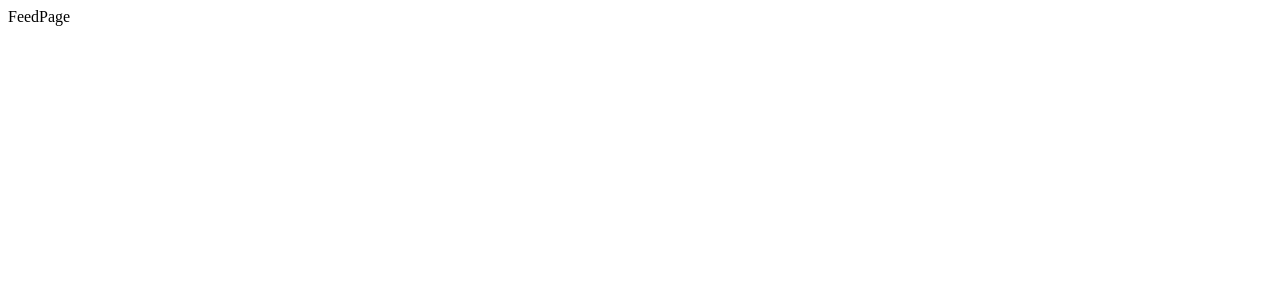
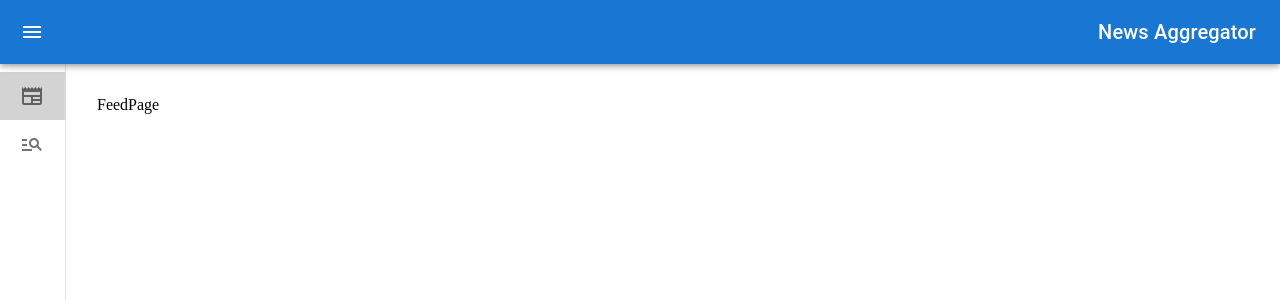
Before and after one commit to hamid-shamsian/news-aggregator, a React (Vite) app: page / in a window 1280 px wide. Shown: the top 300 px of the page. Built offline with nearby package versions, Linux system fonts and the light colour scheme.

Commit message:
feat: installed MUI v5 and drawer Menu added for navigation between pages.

```diff
--- a/package.json
+++ b/package.json
@@ -10,6 +10,10 @@
     "preview": "vite preview"
   },
   "dependencies": {
+    "@emotion/react": "^11.11.4",
+    "@emotion/styled": "^11.11.5",
+    "@mui/icons-material": "^5.15.16",
+    "@mui/material": "^5.15.16",
     "react": "^18.2.0",
     "react-dom": "^18.2.0",
     "react-router-dom": "^6.23.0"
--- /dev/null
+++ b/src/components/common/CustomNavLink.tsx
@@ -0,0 +1,22 @@
+import { NavLink } from "react-router-dom";
+import { styled, Theme } from "@mui/material/styles";
+
+interface CustomNavLinkProps {
+  theme?: Theme;
+  active?: "bg" | "shadow";
+  colors?: {
+    light: string;
+    dark: string;
+  };
+}
+
+const CustomNavLink = styled(NavLink)<CustomNavLinkProps>(({ theme, colors, active = "bg" }) => ({
+  textDecoration: "none",
+  color: colors ? (theme?.palette.mode === "light" ? colors.light : colors.dark) : "inherit",
+  "&.active": {
+    ...(active === "bg" && { backgroundColor: theme?.palette.mode === "light" ? "lightgray" : "#444" }),
+    ...(active === "shadow" && { color: theme?.palette.mode === "light" ? "#000" : "#bbb", textShadow: "0 0 2px black" })
+  }
+}));
+
+export default CustomNavLink;
--- a/src/components/widget/Menu.tsx
+++ b/src/components/widget/Menu.tsx
@@ -1,11 +1,152 @@
-import { ReactNode } from "react";
+import { useState, ReactNode } from "react";
+import { styled, Theme, CSSObject } from "@mui/material/styles";
+import Box from "@mui/material/Box";
+import MuiDrawer from "@mui/material/Drawer";
+import MuiAppBar, { AppBarProps as MuiAppBarProps } from "@mui/material/AppBar";
+import Toolbar from "@mui/material/Toolbar";
+import List from "@mui/material/List";
+import Typography from "@mui/material/Typography";
+import IconButton from "@mui/material/IconButton";
+import MenuIcon from "@mui/icons-material/Menu";
+import ChevronLeftIcon from "@mui/icons-material/ChevronLeft";
+import ListItem from "@mui/material/ListItem";
+import ListItemButton from "@mui/material/ListItemButton";
+import ListItemIcon from "@mui/material/ListItemIcon";
+import ListItemText from "@mui/material/ListItemText";
+import NewspaperIcon from "@mui/icons-material/Newspaper";
+import ManageSearchIcon from "@mui/icons-material/ManageSearch";
+import CustomNavLink from "../common/CustomNavLink";
 
-interface MenuProps {
+const drawerWidth = 230;
+
+const primaryMenuItems = [
+  {
+    title: "News Feed",
+    to: "/",
+    icon: <NewspaperIcon />
+  },
+  {
+    title: "Search in News",
+    to: "search",
+    icon: <ManageSearchIcon />
+  }
+];
+
+const openedMixin = (theme: Theme): CSSObject => ({
+  width: drawerWidth,
+  transition: theme.transitions.create("width", {
+    easing: theme.transitions.easing.sharp,
+    duration: theme.transitions.duration.enteringScreen
+  }),
+  overflowX: "hidden"
+});
+
+const closedMixin = (theme: Theme): CSSObject => ({
+  transition: theme.transitions.create("width", {
+    easing: theme.transitions.easing.sharp,
+    duration: theme.transitions.duration.leavingScreen
+  }),
+  overflowX: "hidden",
+  width: `calc(${theme.spacing(7)} + 1px)`,
+  [theme.breakpoints.up("sm")]: {
+    width: `calc(${theme.spacing(8)} + 1px)`
+  }
+});
+
+const DrawerHeader = styled("div")(({ theme }) => ({
+  display: "flex",
+  alignItems: "center",
+  justifyContent: "flex-start",
+  padding: theme.spacing(0, 1),
+  // necessary for content to be below app bar
+  ...theme.mixins.toolbar
+}));
+
+interface AppBarProps extends MuiAppBarProps {
+  open?: boolean;
+}
+
+const AppBar = styled(MuiAppBar, {
+  shouldForwardProp: prop => prop !== "open"
+})<AppBarProps>(({ theme, open }) => ({
+  zIndex: theme.zIndex.drawer + 1,
+  transition: theme.transitions.create(["width", "margin"], {
+    easing: theme.transitions.easing.sharp,
+    duration: theme.transitions.duration.leavingScreen
+  }),
+  ...(open && {
+    marginLeft: drawerWidth,
+    width: `calc(100% - ${drawerWidth}px)`,
+    transition: theme.transitions.create(["width", "margin"], {
+      easing: theme.transitions.easing.sharp,
+      duration: theme.transitions.duration.enteringScreen
+    })
+  })
+}));
+
+const Drawer = styled(MuiDrawer, { shouldForwardProp: prop => prop !== "open" })(({ theme, open }) => ({
+  width: drawerWidth,
+  flexShrink: 0,
+  whiteSpace: "nowrap",
+  boxSizing: "border-box",
+  ...(open && { ...openedMixin(theme), "& .MuiDrawer-paper": openedMixin(theme) }),
+  ...(!open && { ...closedMixin(theme), "& .MuiDrawer-paper": closedMixin(theme) })
+}));
+
+interface AdminMenuProps {
   children: ReactNode;
 }
 
-const Menu = ({ children }: MenuProps) => {
-  return <div>{children}</div>;
+const Menu = ({ children }: AdminMenuProps) => {
+  const [open, setOpen] = useState(false);
+
+  const handleDrawerOpen = () => setOpen(true);
+  const handleDrawerClose = () => setOpen(false);
+
+  return (
+    <Box sx={{ display: "flex" }}>
+      <AppBar position='fixed' open={open}>
+        <Toolbar sx={{ display: "flex", justifyContent: open ? "flex-end" : "space-between" }}>
+          <IconButton
+            color='inherit'
+            aria-label='open drawer'
+            onClick={handleDrawerOpen}
+            edge='start'
+            sx={{ marginRight: 0, ...(open && { display: "none" }) }}
+          >
+            <MenuIcon />
+          </IconButton>
+          <Typography variant='h6' noWrap component='h1'>
+            News Aggregator
+          </Typography>
+        </Toolbar>
+      </AppBar>
+
+      <Drawer variant='permanent' open={open} anchor='left'>
+        <DrawerHeader>
+          <IconButton onClick={handleDrawerClose}>
+            <ChevronLeftIcon />
+          </IconButton>
+        </DrawerHeader>
+
+        <List component='nav'>
+          {primaryMenuItems.map((item, i) => (
+            <ListItem key={i} disablePadding sx={{ display: "block", color: "inherit" }} component={CustomNavLink} to={item.to} end>
+              <ListItemButton sx={{ minHeight: 48, justifyContent: open ? "initial" : "center", px: 2.5 }}>
+                <ListItemIcon sx={{ minWidth: 0, mr: open ? 3 : "auto", justifyContent: "center" }}>{item.icon}</ListItemIcon>
+                <ListItemText primary={item.title} sx={{ opacity: open ? 1 : 0, textAlign: "left" }} />
+              </ListItemButton>
+            </ListItem>
+          ))}
+        </List>
+      </Drawer>
+
+      <Box component='main' sx={{ flexGrow: 1, p: 3 }}>
+        <DrawerHeader />
+        {children}
+      </Box>
+    </Box>
+  );
 };
 
 export default Menu;
```
Also changed, not shown: 1 other file (tests, documents, lock files or other folders).
